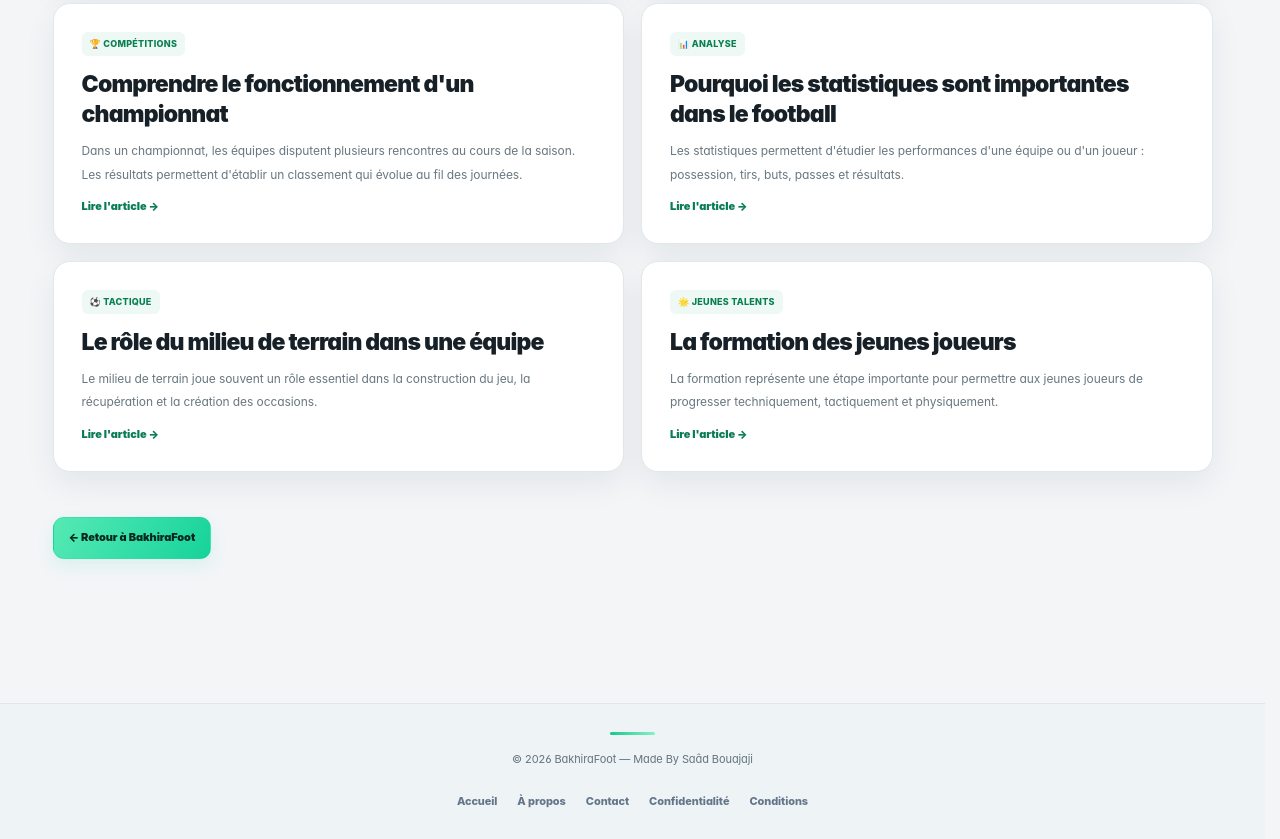
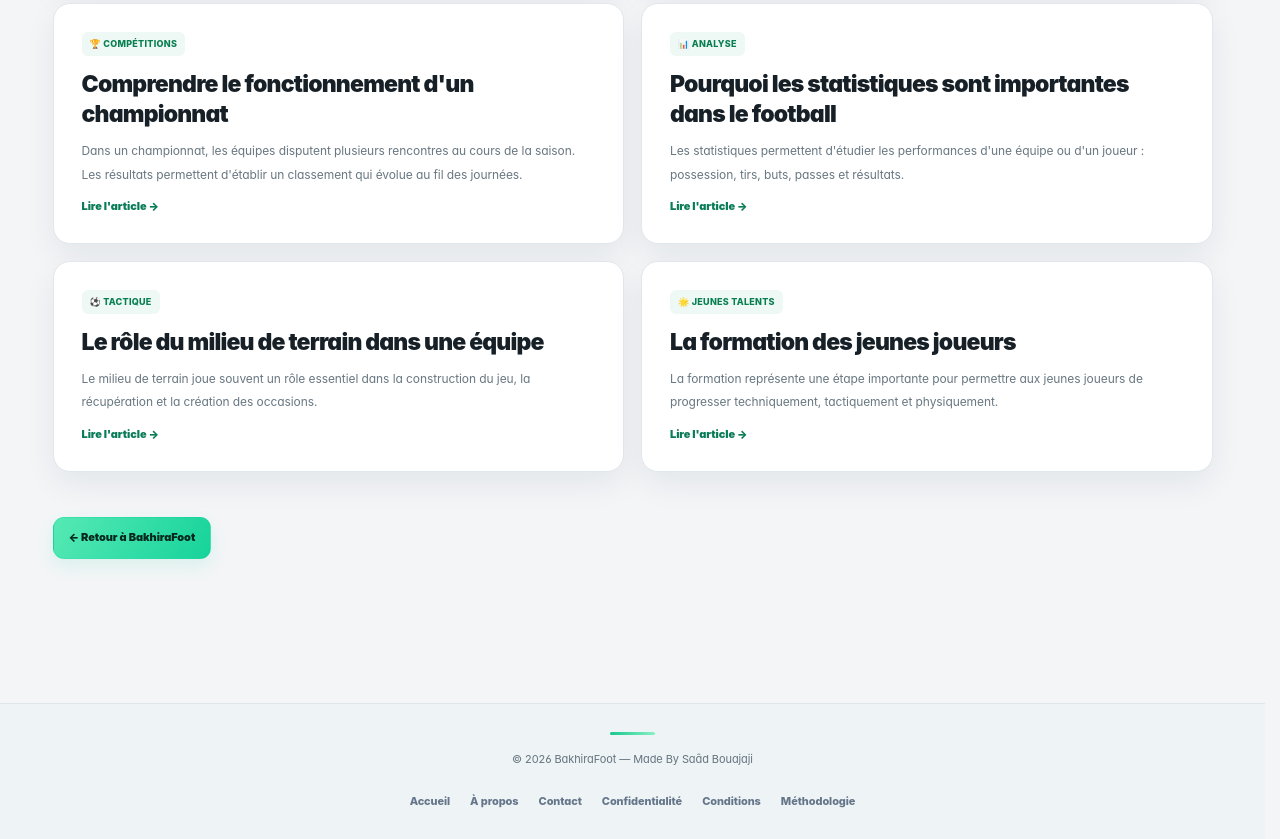
Before and after one commit to azizsaadoun1976-ux/BakhiraFoot, a website: page articles.html in a window 1280 px wide. Shown: the part 672-1511 px from the top of the page. Drawn offline with Linux system fonts and the light colour scheme.

Commit message:
Link data methodology from site footer

```diff
--- a/articles.html
+++ b/articles.html
@@ -664,6 +664,7 @@
       <a href="terms.html">
         Conditions
       </a>
+<a href="methodologie.html" style="color:inherit;text-decoration:none;">Méthodologie</a>
 
     </div>
 
```
